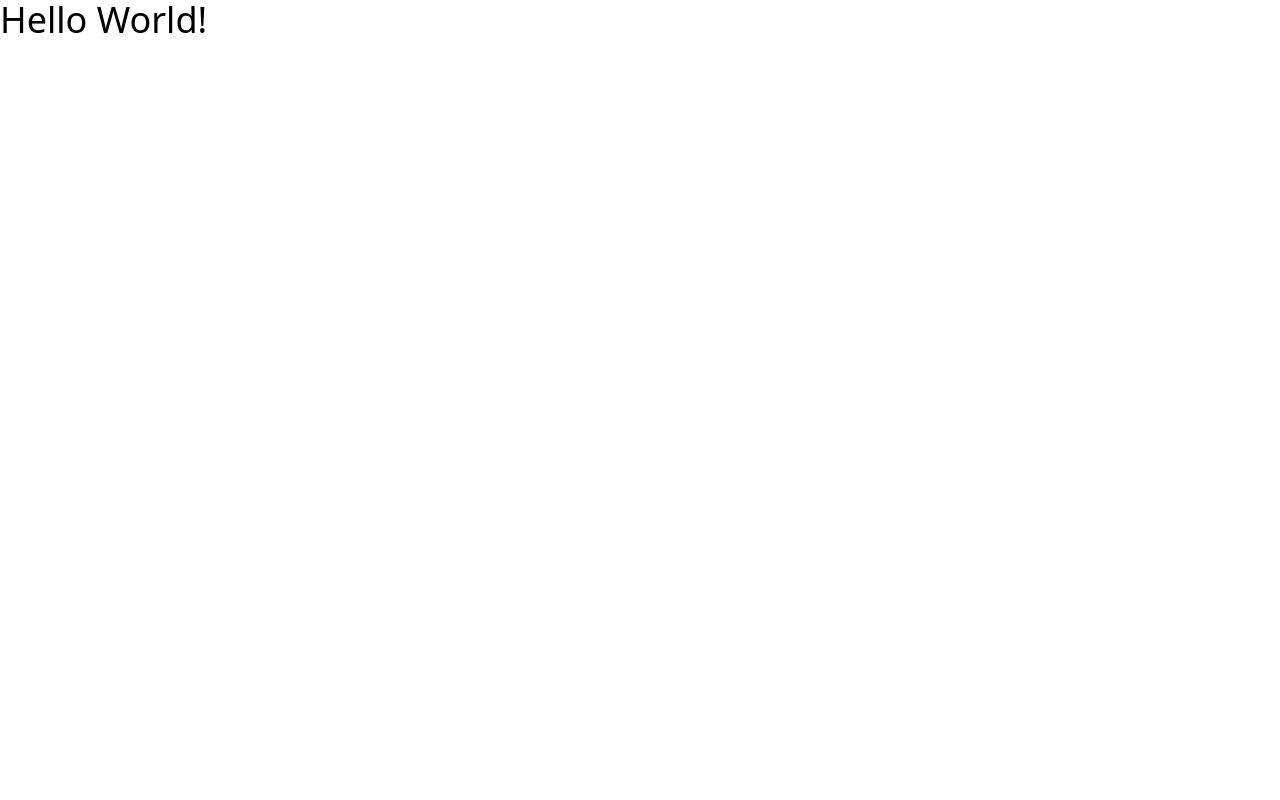
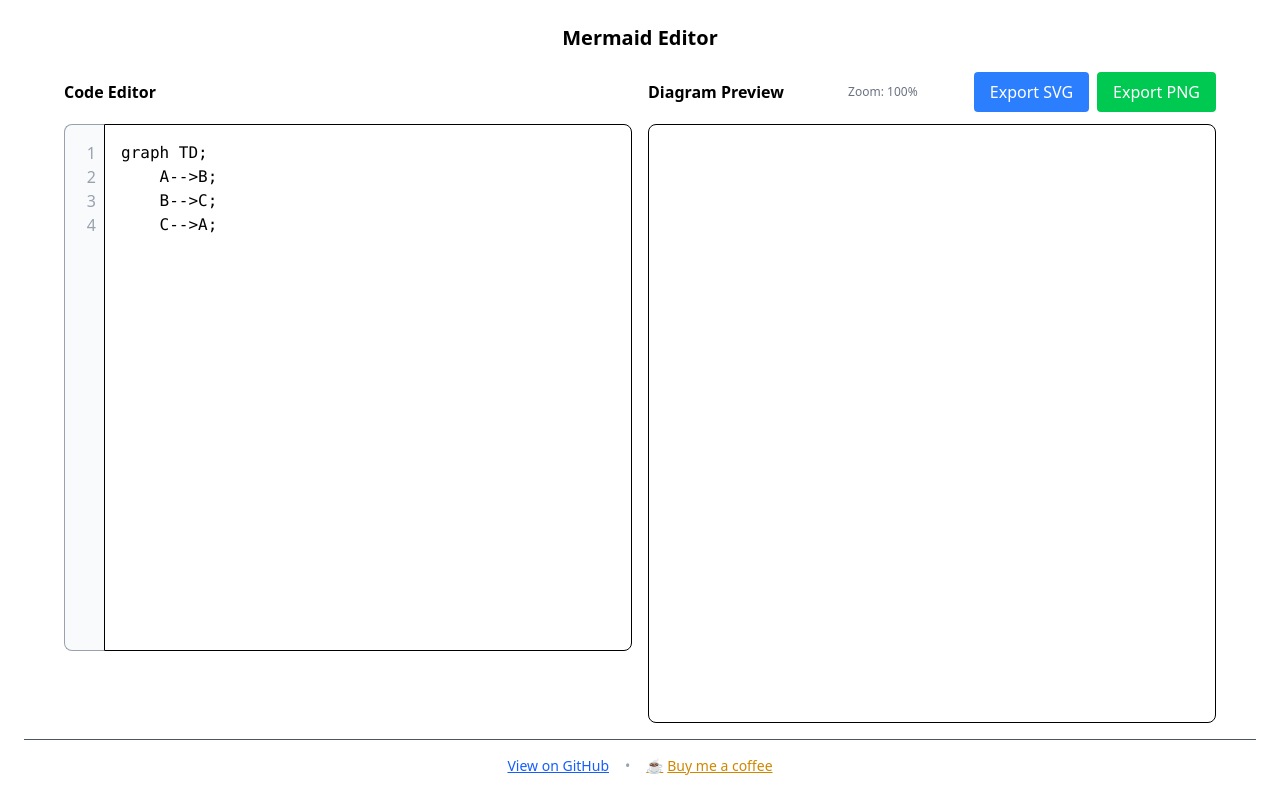
Before and after one commit to nathanclairmonte/mermaider, a Svelte app: page / in a window 1280 px wide. Built offline with nearby package versions, Linux system fonts and the light colour scheme.

Commit message:
add mermaid diagram renderer

```diff
--- a/index.html
+++ b/index.html
@@ -4,7 +4,8 @@
     <meta charset="UTF-8" />
     <link rel="icon" type="image/svg+xml" href="/vite.svg" />
     <meta name="viewport" content="width=device-width, initial-scale=1.0" />
-    <title>mermaider</title>
+    <title>Mermaid Editor</title>
+    <script defer src="https://analytics.futori.co/script.js" data-website-id="7a114d3c-041c-4d30-a8d7-d3b224cde503"></script>
   </head>
   <body>
     <div id="app"></div>
--- a/package.json
+++ b/package.json
@@ -23,6 +23,7 @@
   },
   "dependencies": {
     "@tailwindcss/vite": "^4.1.17",
+    "mermaid": "^11.12.1",
     "tailwindcss": "^4.1.17"
   }
 }
--- a/src/App.svelte
+++ b/src/App.svelte
@@ -1,6 +1,310 @@
 <script lang="ts">
+  import mermaid from 'mermaid';
+  import { onMount } from 'svelte';
+
+  // State
+  let code = $state(`graph TD;
+    A-->B;
+    B-->C;
+    C-->A;`);
+  let errorMessage = $state('');
+  let scale = $state(1);
+  let panX = $state(0);
+  let panY = $state(0);
+  let isDragging = $state(false);
+  let dragStart = $state({ x: 0, y: 0 });
+  let zoomRatioText = $state('Zoom: 100%');
+
+  // Element references
+  let editorTextarea: HTMLTextAreaElement;
+  let lineNumbersDiv: HTMLDivElement;
+  let previewDiv: HTMLDivElement;
+
+  // Computed line numbers
+  let lineNumbers = $derived(() => {
+    const lines = code.replace(/\r/g, '').split('\n');
+    const count = Math.max(lines.length, 1);
+    return Array.from({ length: count }, (_, i) => i + 1);
+  });
+
+  // Update zoom ratio display
+  function updateZoomRatio() {
+    const svgEl = previewDiv?.querySelector('svg');
+    let percent = 100;
+    if (svgEl && svgEl.viewBox?.baseVal?.width) {
+      const renderedWidth = svgEl.getBoundingClientRect().width;
+      const intrinsicWidth = svgEl.viewBox.baseVal.width;
+      percent = Math.round((renderedWidth / intrinsicWidth) * 100);
+    }
+    zoomRatioText = `Zoom: ${percent}%`;
+  }
+
+  // Apply transform to preview
+  function applyTransform() {
+    const svgWrap = previewDiv?.querySelector('.svg-wrap') as HTMLElement;
+    if (svgWrap) {
+      svgWrap.style.transform = `translate(${panX}px, ${panY}px) scale(${scale})`;
+      svgWrap.style.transformOrigin = 'center center';
+      updateZoomRatio();
+    }
+  }
+
+  // Render Mermaid diagram
+  async function renderMermaid(diagramCode: string) {
+    // Don't render if preview div isn't ready
+    if (!previewDiv) {
+      console.log('Preview div not ready');
+      return;
+    }
+
+    let errorMsg = '';
+
+    try {
+      // Use mermaid.render() to get the SVG
+      const { svg } = await mermaid.render('mermaid-diagram', diagramCode);
+
+      console.log('Mermaid rendered successfully');
+
+      // Insert the SVG into the preview
+      previewDiv.innerHTML = `<div class="svg-wrap">${svg}</div>`;
+      previewDiv.style.overflow = 'hidden';
+      previewDiv.style.display = 'flex';
+      previewDiv.style.alignItems = 'center';
+      previewDiv.style.justifyContent = 'center';
+
+      // Reset zoom and pan
+      scale = 1;
+      panX = 0;
+      panY = 0;
+
+      // Fix SVG sizing
+      requestAnimationFrame(() => {
+        const svgWrap = previewDiv?.querySelector('.svg-wrap') as HTMLElement;
+        const svgEl = previewDiv?.querySelector('svg') as SVGElement;
+
+        if (svgEl) {
+          svgEl.removeAttribute('width');
+          svgEl.removeAttribute('height');
+          svgEl.removeAttribute('style');
+        }
+
+        if (svgWrap) {
+          svgWrap.style.width = '100%';
+          svgWrap.style.height = '100%';
+          svgWrap.style.maxWidth = '100%';
+          svgWrap.style.maxHeight = '100%';
+          svgWrap.style.overflow = 'visible';
+          svgWrap.style.display = 'flex';
+          svgWrap.style.alignItems = 'center';
+          svgWrap.style.justifyContent = 'center';
+
+          if (svgEl) {
+            svgEl.removeAttribute('width');
+            svgEl.removeAttribute('height');
+            svgEl.style.width = 'auto';
+            svgEl.style.height = 'auto';
+            svgEl.style.maxWidth = '100%';
+            svgEl.style.maxHeight = '100%';
+          }
+        }
+
+        applyTransform();
+        updateZoomRatio();
+      });
+
+      errorMessage = '';
+    } catch (err: any) {
+      errorMsg = err?.str || err?.message || (typeof err === 'string' ? err : JSON.stringify(err));
+      errorMessage = errorMsg;
+      previewDiv.innerHTML = '';
+      console.error('Mermaid render error:', err);
+    }
+  }
+
+  // Handle Tab key in editor
+  function handleKeyDown(e: KeyboardEvent) {
+    if (e.key === 'Tab') {
+      e.preventDefault();
+      const start = editorTextarea.selectionStart;
+      const end = editorTextarea.selectionEnd;
+      code = code.substring(0, start) + '\t' + code.substring(end);
+      // Restore cursor position
+      requestAnimationFrame(() => {
+        editorTextarea.selectionStart = editorTextarea.selectionEnd = start + 1;
+      });
+    }
+  }
+
+  // Handle wheel zoom
+  function handleWheel(e: WheelEvent) {
+    e.preventDefault();
+    const rect = previewDiv.getBoundingClientRect();
+    const mouseX = e.clientX - rect.left;
+    const mouseY = e.clientY - rect.top;
+    const prevScale = scale;
+    const delta = Math.sign(e.deltaY);
+    scale *= delta > 0 ? 0.9 : 1.1;
+    scale = Math.max(0.2, Math.min(scale, 5));
+
+    // Adjust pan so zoom is centered on mouse
+    panX = mouseX - ((mouseX - panX) * (scale / prevScale));
+    panY = mouseY - ((mouseY - panY) * (scale / prevScale));
+    applyTransform();
+  }
+
+  // Handle mouse drag start
+  function handleMouseDown(e: MouseEvent) {
+    if (e.button !== 0) return;
+    isDragging = true;
+    dragStart = { x: e.clientX - panX, y: e.clientY - panY };
+  }
+
+  // Handle mouse move (global)
+  function handleMouseMove(e: MouseEvent) {
+    if (!isDragging) return;
+    panX = e.clientX - dragStart.x;
+    panY = e.clientY - dragStart.y;
+    applyTransform();
+  }
+
+  // Handle mouse up (global)
+  function handleMouseUp() {
+    isDragging = false;
+  }
+
+  // Reset zoom and pan
+  function resetZoom() {
+    scale = 1;
+    panX = 0;
+    panY = 0;
+    applyTransform();
+  }
+
+  // Watch code changes (only after mount)
+  let mounted = $state(false);
+  $effect(() => {
+    if (mounted && previewDiv) {
+      renderMermaid(code);
+    }
+  });
+
+  // Setup global mouse listeners
+  onMount(() => {
+    // Initialize Mermaid
+    mermaid.initialize({ startOnLoad: false });
+
+    window.addEventListener('mousemove', handleMouseMove);
+    window.addEventListener('mouseup', handleMouseUp);
+
+    // Mark as mounted and do initial render
+    mounted = true;
+    renderMermaid(code);
+
+    return () => {
+      window.removeEventListener('mousemove', handleMouseMove);
+      window.removeEventListener('mouseup', handleMouseUp);
+    };
+  });
 </script>
 
-<main>
-  <h1 class="text-4xl">Hello World!</h1>
-</main>
+<div class="font-sans h-screen overflow-hidden flex flex-col p-6">
+  <h1 class="text-xl font-bold mb-4 text-center shrink-0">Mermaid Editor</h1>
+
+  <div class="flex flex-col md:flex-row w-full max-w-6xl mx-auto gap-4 flex-1 min-h-0">
+    <div class="flex flex-row gap-4 w-full h-full min-h-0">
+      <!-- Editor Section -->
+      <div class="flex flex-col flex-1 h-full min-h-0">
+        <div class="flex flex-row items-center mb-2 shrink-0" style="height:48px;">
+          <label for="editor" class="font-semibold">Code Editor</label>
+        </div>
+
+        <div class="flex flex-row w-full flex-1 min-h-0">
+          <div
+            bind:this={lineNumbersDiv}
+            class="text-right pr-2 pt-4 select-none text-gray-400 bg-gray-50 border-l border-t border-b rounded-l-lg shrink-0"
+            style="min-width:2.5em;"
+          >
+            {#each lineNumbers() as lineNum}
+              <div>{lineNum}</div>
+            {/each}
+          </div>
+
+          <textarea
+            id="editor"
+            bind:this={editorTextarea}
+            bind:value={code}
+            onkeydown={handleKeyDown}
+            class="flex-1 h-full font-mono border rounded-r-lg p-4 resize-none focus:outline-none focus:ring-2 focus:ring-blue-400 min-h-0"
+          ></textarea>
+        </div>
+
+        <div
+          class="mt-2 min-h-16 max-h-40 overflow-auto wrap-break-word text-red-500 text-sm shrink-0"
+        >
+          {errorMessage}
+        </div>
+      </div>
+
+      <!-- Preview Section -->
+      <div class="flex flex-col flex-1 h-full min-h-0">
+        <div class="flex flex-row items-center mb-2 justify-between shrink-0" style="height:48px;">
+          <span class="font-semibold">Diagram Preview</span>
+          <button
+            type="button"
+            class="text-xs text-gray-500 ml-2 cursor-pointer hover:text-gray-700 bg-transparent border-0 p-0"
+            onclick={resetZoom}
+          >
+            {zoomRatioText}
+          </button>
+          <div class="flex gap-2">
+            <button class="bg-blue-500 text-white px-4 py-2 rounded">
+              Export SVG
+            </button>
+            <button class="bg-green-500 text-white px-4 py-2 rounded">
+              Export PNG
+            </button>
+          </div>
+        </div>
+
+        <!-- svelte-ignore a11y_no_noninteractive_element_interactions -->
+        <div
+          bind:this={previewDiv}
+          onwheel={handleWheel}
+          onmousedown={handleMouseDown}
+          role="application"
+          aria-label="Mermaid diagram preview with zoom and pan"
+          class="border rounded-lg bg-white dark:bg-gray-900 flex-1 w-full overflow-hidden flex items-center justify-center min-h-0 cursor-zoom-in"
+          class:cursor-grab={isDragging}
+        ></div>
+      </div>
+    </div>
+  </div>
+
+  <!-- Footer -->
+  <footer class="mt-4 pt-4 border-t text-center text-gray-600 text-sm shrink-0">
+    <div class="flex items-center justify-center gap-4 flex-wrap">
+      <a
+        href="https://github.com/gkoos/mermaid-editor"
+        target="_blank"
+        rel="noopener noreferrer"
+        class="text-blue-600 hover:text-blue-800 underline"
+      >
+        View on GitHub
+      </a>
+      <span class="text-gray-400">•</span>
+      <a
+        href="https://www.buymeacoffee.com/gkoos"
+        target="_blank"
+        rel="noopener noreferrer"
+        class="text-yellow-600 hover:text-yellow-700 underline flex items-center gap-1"
+      >
+        <span>☕</span>
+        <span>Buy me a coffee</span>
+      </a>
+    </div>
+  </footer>
+</div>
+
+<!-- TODO: Export SVG functionality -->
+<!-- TODO: Export PNG functionality -->
+<!-- TODO: Touch support for mobile -->
```
Also changed, not shown: 1 other file (tests, documents, lock files or other folders).
